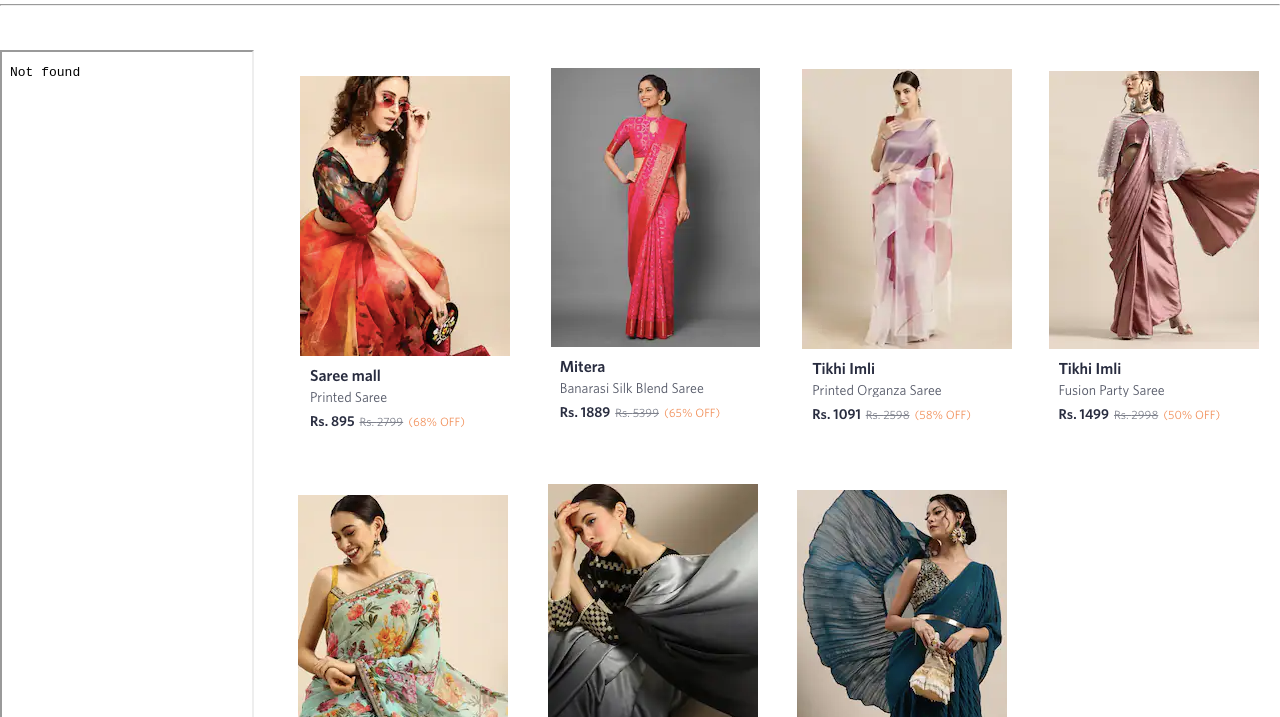
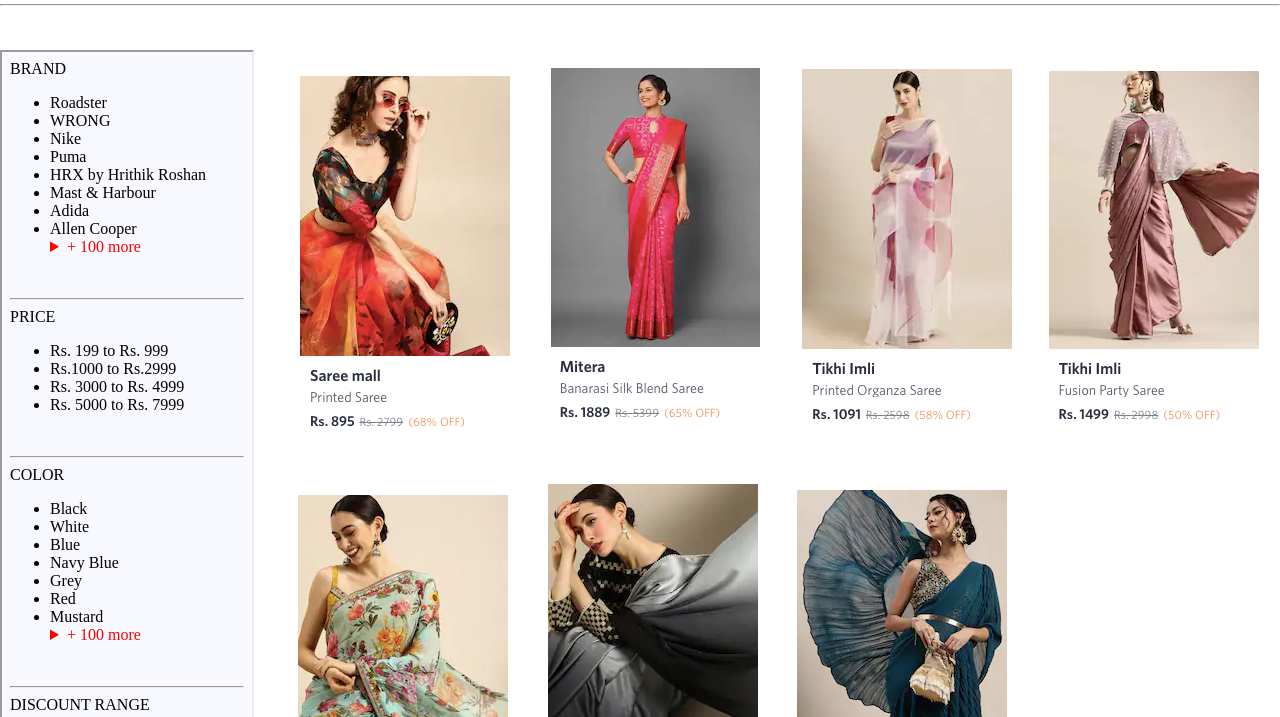
Before and after one commit to jwalapc/fashion-Fiesta, a plain HTML site: page girls.html in a window 1280 px wide. Shown: the part 83-800 px from the top of the page. Drawn offline with Linux system fonts and the light colour scheme.

Commit message:
Update girls.html

```diff
--- a/girls.html
+++ b/girls.html
@@ -133,7 +133,7 @@
 
       </table> <hr>
       <br><br>
-      <iframe src="/Users/ankur/Desktop/shopping website/brand.html" frameborder="1" name="hh" align="Left" height="900" width="250"></iframe>
+      <iframe src="brand.html" frameborder="1" name="hh" align="Left" height="900" width="250"></iframe>
       <br>&nbsp;&nbsp;&nbsp;&nbsp;&nbsp;&nbsp;&nbsp;&nbsp;&nbsp;&nbsp;
       <a href="gs.html"><img src="sar11.png" alt=""></a>
       &nbsp;&nbsp;&nbsp;&nbsp;&nbsp;&nbsp;&nbsp;&nbsp;
```
